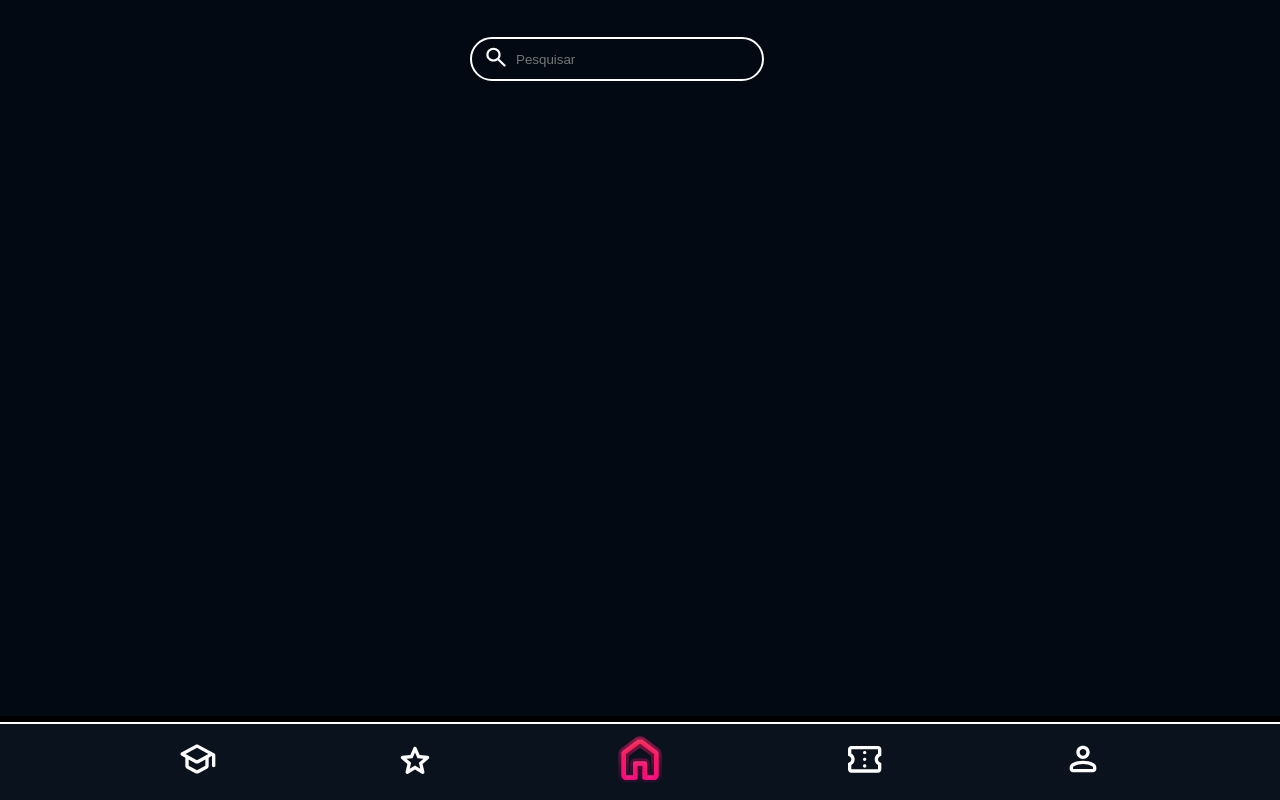
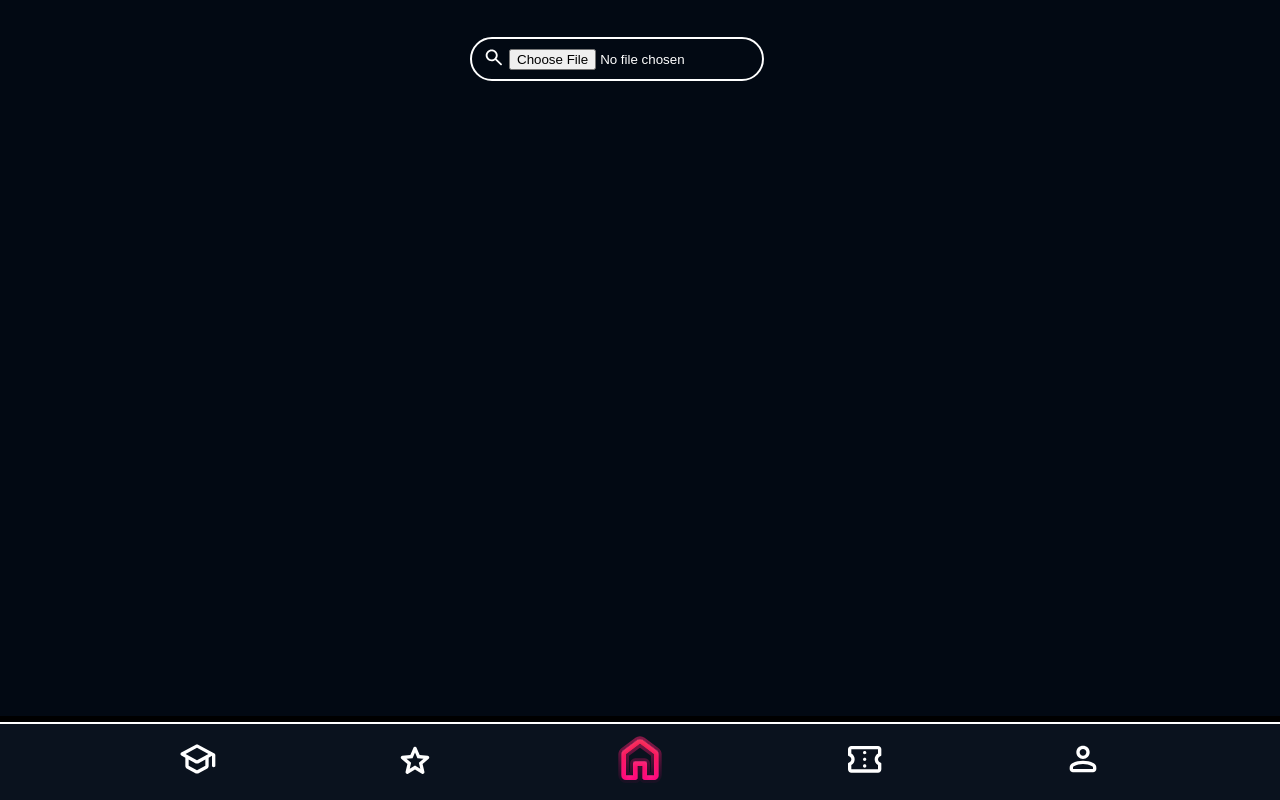
Before and after one commit to JoaoGabrielVianna/prototipo-v1, a React (Vite) app: page / in a window 1280 px wide. Built offline with nearby package versions, Linux system fonts and the light colour scheme.

Commit message:
input alterado

```diff
--- a/src/pages/home-page/home-page.jsx
+++ b/src/pages/home-page/home-page.jsx
@@ -10,7 +10,7 @@ function HomeScreen() {
                 <nav>
                     <div className="search">
                         <Search/>
-                        <input type="text" placeholder="Pesquisar" style={{backgroundColor: 'transparent', border: 0, color: 'white'}}/>
+                        <input type="file" placeholder="Pesquisar" style={{backgroundColor: 'transparent', border: 0, color: 'white'}}/>
                     </div>
                 </nav>
                 {/* <h1>PAGINA HOME</h1> */}
```
